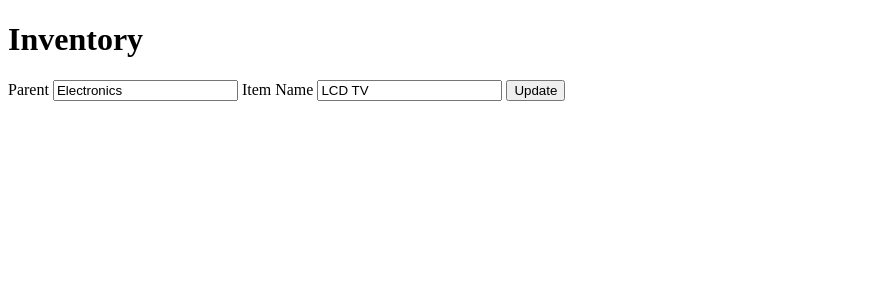
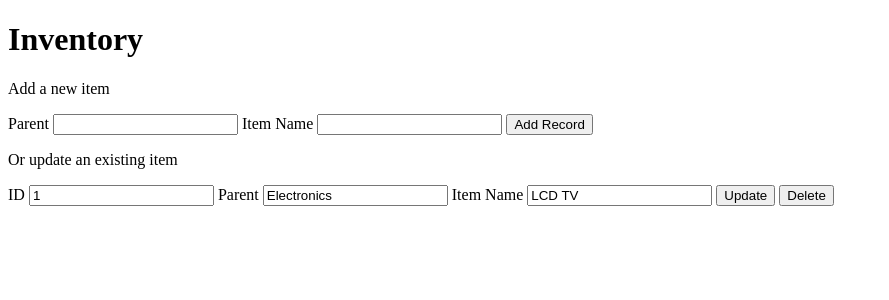
Before and after one commit to ChazTech3030/dotfive_codingexam, a Flask app: page /inventories in a window 1280 px wide. Shown: the part 26-326 px from the top of the page, without its empty margins (0-889 px from the left). Run offline with Flask 2, Linux system fonts and the light colour scheme; a user stored in the database is signed in; data comes from the database, SQL or seed files in the repository; both versions use the stored data as it was after the commit.

Commit message:
Completed persistance layer CRUD operations

```diff
--- a/application/forms.py
+++ b/application/forms.py
@@ -1,5 +1,5 @@
 from flask_wtf import FlaskForm
-from wtforms import StringField, SubmitField, PasswordField, BooleanField, SelectField
+from wtforms import StringField, SubmitField, PasswordField, BooleanField, IntegerField
 from wtforms.validators import DataRequired, Length, Email, EqualTo, ValidationError
 from application.models import Users, Entries
 from flask_login import current_user
@@ -50,6 +50,7 @@ class LoginForm(FlaskForm):
 	submit = SubmitField('Login')
 
 class EntriesForm(FlaskForm):
+	id = IntegerField('ID')
 	parent = StringField('Parent')
 	item = StringField('Item Name',
 		validators=[
--- a/application/routes.py
+++ b/application/routes.py
@@ -47,10 +47,27 @@ def logout():
 @login_required
 def inventories():
 	data = Entries.query.all()
-	form = EntriesForm()
+	form = EntriesForm(obj=data)
+	# Pretty sure this cleaning of data in unecessary, but couldn't recall the
+	# correct method to be able to use the request data as an iterable object
 	cleandata = []
 	for row in data:
-		print('row: ' + str(row))
 		datasplit = str(row).split('\r\n')
 		cleandata.append(datasplit)
+	if form.validate_on_submit():
+		if request.form['submit'] == 'Add Record':
+			entry = Entries(parent=form.parent.data,item=form.item.data)
+			db.session.add(entry)
+		elif request.form['submit'] == 'Delete':
+			id = request.form['id']
+			entry = Entries.query.filter_by(id=id).first()
+			db.session.delete(entry)
+		else:
+			Entries.query.filter_by(id=form.id.data).update({'parent':form.parent.data,'item':form.item.data})
+		db.session.commit()
+		return redirect(url_for('inventories'))
 	return render_template('inventories.html', title='Inventory', data=cleandata, form=form)
+
+@app.errorhandler(404)
+def not_found(e):
+	return render_template('404.html'), 404
--- /dev/null
+++ b/application/templates/404.html
@@ -0,0 +1,5 @@
+{% extends "layout.html" %}
+{% block body_content %}
+	<h1> Uh-Oh! </h1>
+	<p> It looks like that page cannot be found. Please use the naviagtion buttons at the top of the page. </p>
+{% endblock body_content %}
--- a/application/templates/inventories.html
+++ b/application/templates/inventories.html
@@ -3,8 +3,39 @@
 	<h1>Inventory</h1>
 	<div class="form">
 		<form method="POST" action="">
+			<p> Add a new item </p>
 			<div class="form-group">
-				{% for row in data %}
+				{{ form.csrf_token() }}
+				{{ form.parent.label }}
+				{{ form.parent }}
+				{% if form.parent.errors %}
+					<div class="error">
+						{% for error in form.parent.errors %}
+							<span>{{ error }}</span>
+						{% endfor %}
+					</div>
+				{% endif %}
+				{{ form.item.label }}
+				{{ form.item }}
+				{% if form.item.errors %}
+					<div class="error">
+						{% for error in form.item.errors %}
+							<span>{{ error }}</span>
+						{% endfor %}
+					</div>
+				{% endif %}
+				{{ form.submit(value="Add Record") }}
+			</div>
+		</form>
+	</div>
+	<div class="form">
+		<p> Or update an existing item </p>
+		<div class="form-group">
+			{% for row in data %}
+				<form method="POST" action="">
+					{{ form.csrf_token() }}
+					{{ form.id.label }}
+					{{ form.id(readonly=true,value=row[0]) }}
 					{{ form.parent.label }}
 					{{ form.parent(value=row[1]) }}
 					{% if form.parent.errors %}
@@ -26,9 +57,11 @@
 					{% endif %}
 
 					{{ form.submit }}
-					<br>
-				{% endfor %}
-			</div>
+					{{ form.submit(value='Delete')}}
+				</form>
+				<br>
+			{% endfor %}
+		</div>
 		</form>
 	</div>
 {% endblock body_content %}
```
Also changed, not shown: application/templates/login.html (+2 -6 lines), application/templates/register.html (+5 -15 lines), application/site.db.
